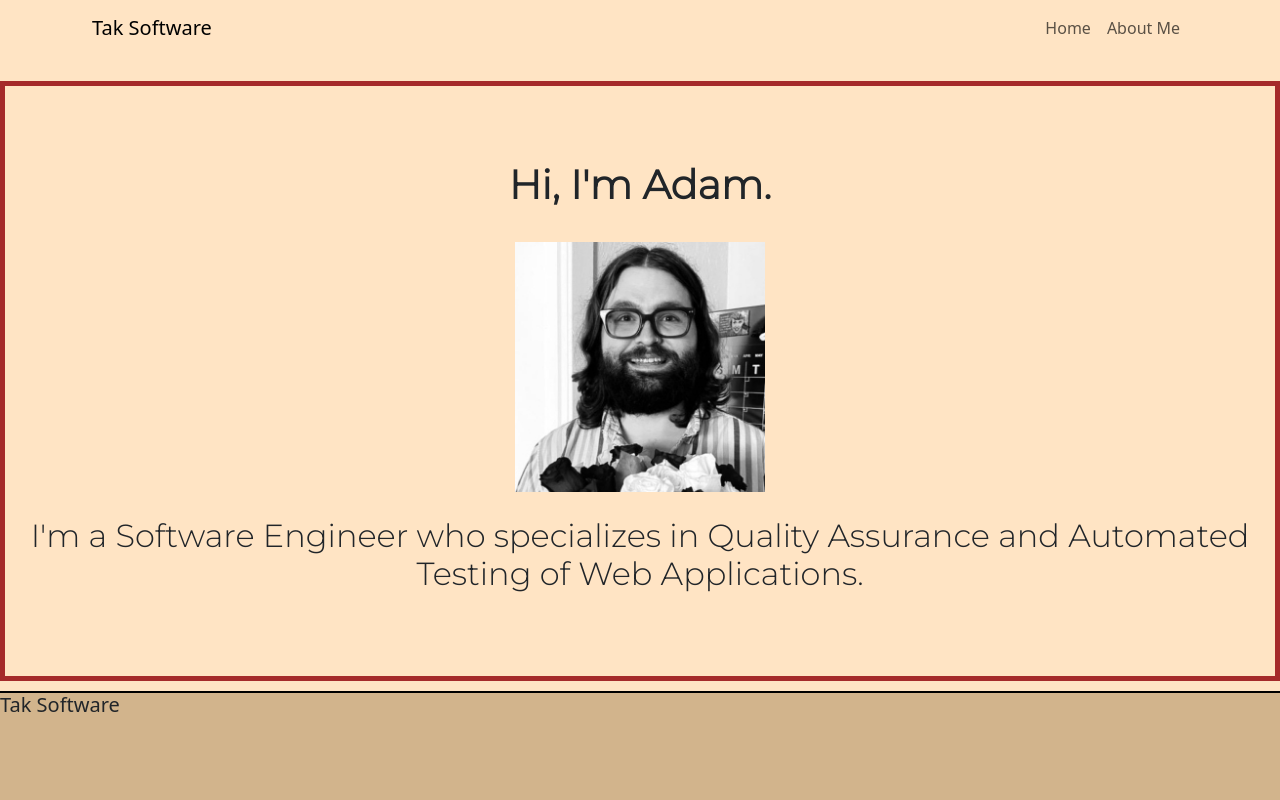
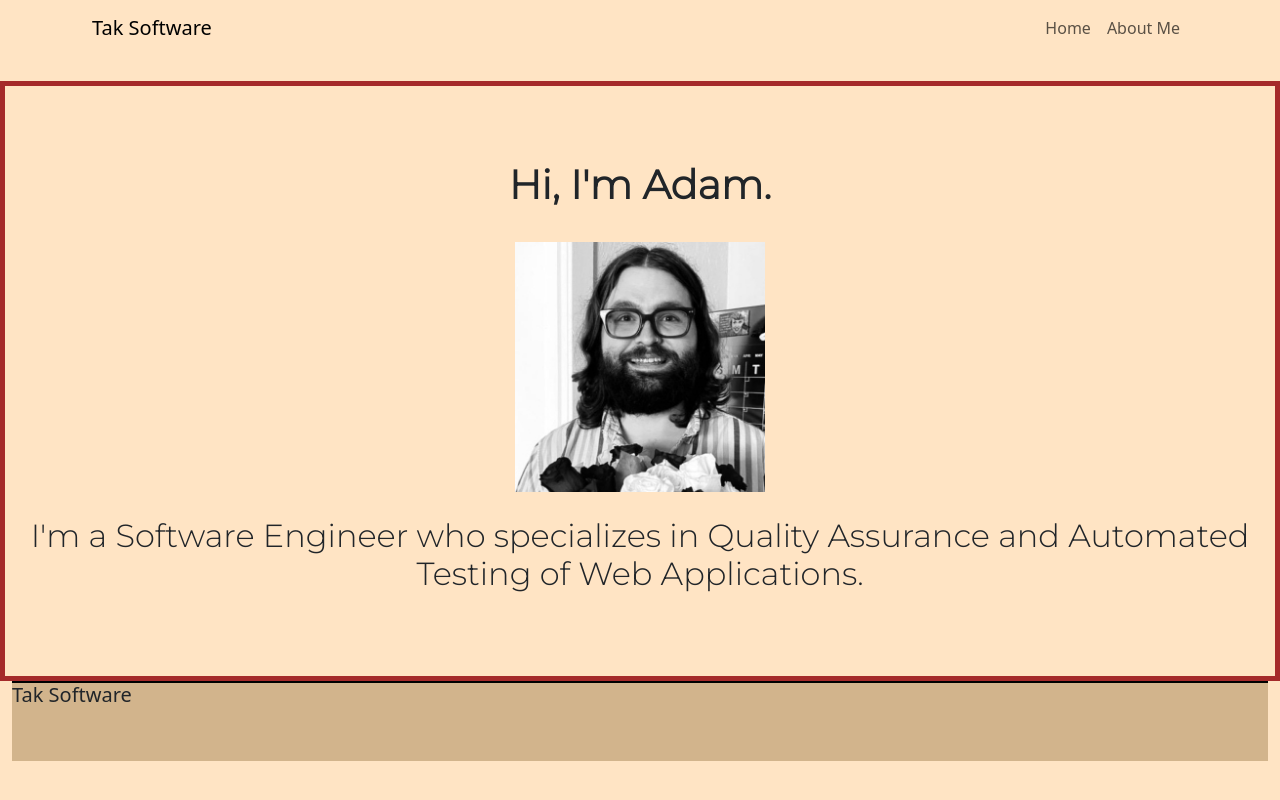
Before and after one commit to AdamDTak2112/AdamDTak2112.github.io, a Next.js app: page / in a window 1280 px wide. Shown: the top 800 px of the page. Built offline with nearby package versions, Linux system fonts and the light colour scheme.

Commit message:
Fix for container inheritance bug

```diff
--- a/src/app/footer.js
+++ b/src/app/footer.js
@@ -1,15 +1,25 @@
+
+"use client"
+
 import Container from 'react-bootstrap/Container';
+import Row from 'react-bootstrap/Row';
+import Col from 'react-bootstrap/Col';
 import styles from './footer.module.css';
 
 export default function Footer(){
     return (
         <footer>
-        <div className={styles.footerContainer}>
-            <div className='branding'>
-                <h5 className='brand-name'>Tak Software</h5>
-            </div>
+            <Container fluid>
+                <Row>
+                    <Col>
+                    <div className={styles.footerContainer}>
+                        <h5 className='brand-name'>Tak Software</h5>
+                    </div>
+                    </Col>
+                </Row>
 
-        </div>
+
+            </Container>
         </footer>
     );
 }
--- a/src/app/footer.module.css
+++ b/src/app/footer.module.css
@@ -6,10 +6,14 @@
 
 .footerContainer {
     background-color: tan;
-    height:15vh;
+    height:10vh;
    min-width: 100 vw;
     border-top: 2px solid black;
     display: flex;
-    margin-top: 10px;
+    margin-top: auto;
+    margin-bottom: auto;
+    flex-shrink: 0;
+    position: sticky;
+    bottom: 0;
 
 }
--- a/src/app/globals.css
+++ b/src/app/globals.css
@@ -3,12 +3,19 @@
 body {
   background-color: bisque;
   display: flex;
-  min-height: 100vh;
+
+
+}
+
+footer {
+  align-self: auto;
 }
 
 .macro-container {
   position: relative;
-  min-height: 100vh;
+  min-height: 80vh;
+  display: flex;
+  flex-direction: column;
 }
 
 #brand {
--- a/src/app/page.module.css
+++ b/src/app/page.module.css
@@ -12,6 +12,7 @@
   border: 5px solid brown;
   margin-top: 25px;
   justify-content: center;
+  flex: 1 0 auto;
 }
 
 .whoAmI {
```
